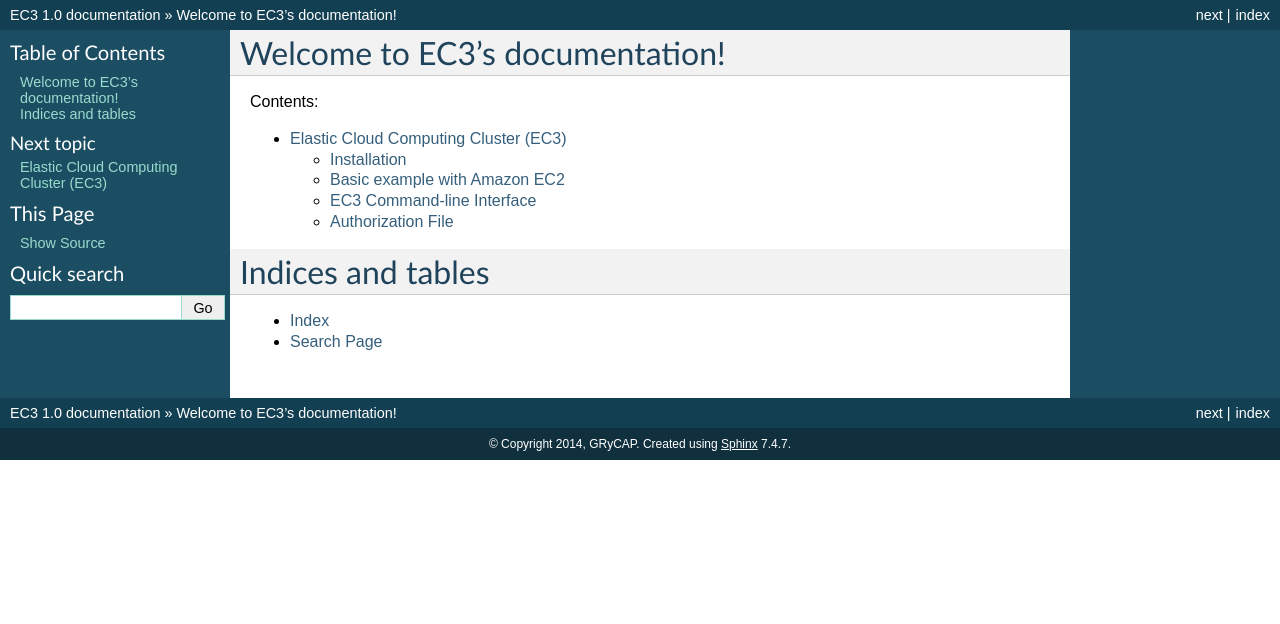
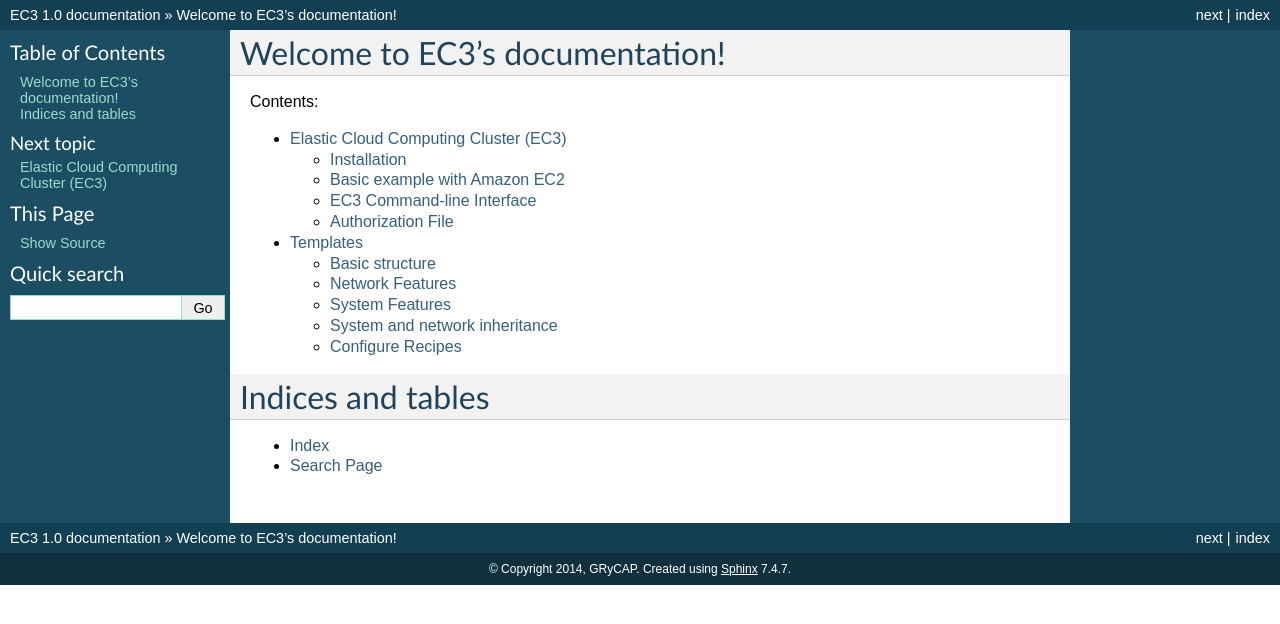
Before and after one commit to grycap/ec3, a Sphinx documentation site: the page built from doc/source/index.rst, in a window 1280 px wide. Shown: the top 624 px of the page. Built offline with Sphinx 7.4.7, drawn with Linux system fonts in a browser that asks for light colours; part of the change alters nothing that is shown.

Commit message:
Added documentation about template recipes.

```diff
--- a/doc/source/index.rst
+++ b/doc/source/index.rst
@@ -12,6 +12,7 @@ Contents:
    :maxdepth: 2
 
    ec3
+   templates
 
 Indices and tables
 ==================
--- /dev/null
+++ b/doc/source/templates.rst
@@ -0,0 +1,365 @@
+
+Templates
+=========
+
+ec3 recipes are described in a superset of `RADL`_, which is specification of virtual
+machines (e.g., instance type, disk images, networks, etc.) and contextualization
+scripts.
+
+Basic structure
+---------------
+
+An RADL document has the next general structure::
+
+   network <network_id> (<features>)
+
+   system <system_id> (<features>)
+
+   configure <configure_id> (<Ansible recipes>)
+
+   deploy <system_id> <num> [<cloud_id>]
+
+The keywords ``network``, ``system`` and ``configure`` assign some *features*
+or *recipes* to an identity ``<id>``. The features are a list of constrains
+separated by ``and``, and a constrain is form by
+``<feature name> <operator> <value>``. For instance::
+
+   system tomcat_node (
+      cpu.count = 4 and
+      memory.size >= 1024M and
+      net_interface.0.connection = 'net'
+   )
+
+This RADL defines a *system* with the feature ``cpu.count`` equal to four, the feature
+``memory.size`` greater or equal than ``1024M`` and with the feature
+``net_interface.0.connection`` bounded to ``'net'``.
+
+The ``deploy`` keyword is a request to deploy a number of virtual machines.
+Some identity of a cloud provider can be specified.
+
+Network Features
+----------------
+
+Under the keyword ``network`` there are the features describing a Local Area
+Network (LAN) that some virtual machines can share in order to communicate
+to themselves and to other external networks.
+The supported features are:
+
+``outbound = yes|no``
+   Indicate whether the IP that will have the virtual machines in this network
+   will be public (accessible from any external network) or private.
+   If ``yes``, IPs will be public, and if ``no``, they will be private.
+   The default value is ``no``.
+
+
+System Features
+---------------
+
+Under the keyword ``system`` there are the features describing a virtual
+machine.  The supported features are:
+
+``image_type = vmdk|qcow|qcow2|raw``
+   Constrain the virtual machine image disk format.
+
+``virtual_system_type = '<hypervisor>-<version>'``
+   Constrain the hypervisor and the version used to deploy the virtual machine.
+
+``price <=|=|=> <positive float value>``
+   Constrain the price per hour that will be paid, if the virtual machine is
+   deployed in a public cloud.
+
+``cpu.count <=|=|=> <positive integer value>``
+   Constrain the number of virtual CPUs in the virtual machine.
+
+``cpu.arch = i686|x86_64``
+   Constrain the CPU architecture.
+
+``cpu.performance <=|=|=> <positive float value>ECU|GCEU``
+   Constrain the total computational performance of the virtual machine.
+
+``memory.size <=|=|=> <positive integer value>B|K|M|G``
+   Constrain the amount of *RAM* memory (principal memory) in the virtual
+   machine.
+
+``net_interface.<netId>``
+   Features under this prefix refer to virtual network interface attached to
+   the virtual machine.
+
+``net_interface.<netId>.connection = <network id>``
+   Set the virtual network interface is connected to the LAN with ID
+   ``<network id>``.
+
+``net_interface.<netId>.ip = <IP>``
+   Set a static IP to the interface, if it is supported by the cloud provider.
+
+``net_interface.<netId>.dns_name = <string>``
+   Set the string as the DNS name for the IP assigned to this interface. If the
+   string contains ``#N#`` they are replaced by a number that is distinct for
+   every virtual machine deployed with this ``system`` description.
+
+``disk.<diskId>.<feature>``
+   Features under this prefix refer to virtual storage devices attached to
+   the virtual machine. ``disk.0`` refers to system boot device.
+
+``disk.<diskId>.image.url = <url>``
+   Set the source of the disk image. The URI designates the cloud provider:
+
+   * ``one://<server>:<port>/<image-id>``, for OpenNebula;
+   * ``ost://<server>:<port>/<ami-id>``, for OpenStack; and
+   * ``aws://<region>/<ami-id>``, for Amazon Web Service.
+
+   Either ``disk.0.image.url`` or ``disk.0.image.name`` must be set.
+
+``disk.<diskId>.image.name = <string>``
+   Set the source of the disk image by its name in the VMRC server.
+   Either ``disk.0.image.url`` or ``disk.0.image.name`` must be set.
+
+``disk.<diskId>.type = swap|iso|filesystem``
+   Set the type of the image.
+
+``disk.<diskId>.device = <string>``
+   Set the device name, if it is disk with no source set.
+
+``disk.<diskId>.size = <positive integer value>B|K|M|G``
+   Set the size of the disk, if it is a disk with no source set.
+
+``disk.0.free_size = <positive integer value>B|K|M|G``
+   Set the free space available in boot disk.
+
+``disk.<diskId>.os.name = linux|windows|mac os x``
+   Set the operating system associated to the content of the disk.
+
+``disk.<diskId>.os.flavour = <string>``
+   Set the operating system distribution, like ``ubuntu``, ``centos``,
+   ``windows xp`` and ``windows 7``.
+
+``disk.<diskId>.os.version = <string>``
+   Set the version of the operating system distribution, like ``12.04`` or
+   ``7.1.2``.
+
+``disk.0.os.credentials.username = <string>`` and ``disk.0.os.credentials.password = <string>``
+   Set a valid username and password to access the operating system.
+
+``disk.0.os.credentials.public_key = <string>`` and ``disk.0.os.credentials.private_key = <string>``
+   Set a valid public-private keypair to access the operating system.
+
+``disk.<diskId>.applications contains (name=<string>, version=<string>, preinstalled=yes|no)``
+   Set that the disk must have installed the application with name ``name``.
+   Optionally a version can be specified. Also if ``preinstalled`` is ``yes``
+   the application must have already installed; and if ``no``, the application
+   can be installed during the contextualization of the virtual machine if it
+   is not installed.
+
+System and network inheritance
+------------------------------
+
+It is possible to create a copy of a system or a network and to change and add some
+features. If feature ``ec3_inherit_from`` is presented, ec3 replaces that object by a
+copy of the object pointed out in ``ec3_inherit_from`` and appends the rest of the
+features.
+
+Next example shows a system ``wn_ec2`` that inherits features from system ``wn``::
+
+    system wn (
+        ec3_if_fail = 'wn_ec2' and
+        disk.0.image.url = 'one://myopennebula.com/999' and
+        net_interface.0.connection='public'
+    )
+
+    system wn_ec2 (
+        ec3_inherit_from = system wn and
+        disk.0.image.url = 'aws://us-east-1/ami-e50e888c' and
+        spot = 'yes' and
+        ec3_if_fail = ''
+    )
+
+The system ``wn_ec2`` that ec3 sends finally to IM is::
+
+    system wn_ec2 (
+        net_interface.0.connection='public' and
+        disk.0.image.url = 'aws://us-east-1/ami-e50e888c' and
+        spot = 'yes' and
+        ec3_if_fail = ''
+    )
+
+Configure Recipes
+-----------------
+
+Contextualization recipes are specified under the keyword ``configure``.
+Only Ansible recipes are supported currently. They are enclosed between the
+tags ``@begin`` and ``@end``, like that::
+
+   configure add_user1 (
+   @begin
+   ---
+     - tasks:
+       - user: name=user1   password=1234
+   @end
+   )
+
+Exported variables from IM
+^^^^^^^^^^^^^^^^^^^^^^^^^^
+
+To easy some contextualization tasks, IM publishes a set of variables that
+can be accessed by the recipes and have information about the virtual machine.
+
+``IM_NODE_HOSTNAME``
+   Hostname of the virtual machine (without the domain).
+
+``IM_NODE_DOMAIN``
+   Domain name of the virtual machine.
+
+``IM_NODE_FQDN``
+   Complete FQDN of the virtual machine.
+
+``IM_NODE_NUM``
+   The value of the substitution ``#N#`` in the virtual machine.
+
+``IM_MASTER_HOSTNAME``
+   Hostname (without the domain) of the virtual machine doing the *master*
+   role.
+
+``IM_MASTER_DOMAIN``
+   Domain name of the virtual machine doing the *master* role.
+
+``IM_MASTER_FQDN``
+   Complete FQDN of the virtual machine doing the *master* role.
+
+Including a recipe from another
+^^^^^^^^^^^^^^^^^^^^^^^^^^^^^^^
+
+The next RADL defines two recipes and one of them (``add_user1``) is called by
+the other (``add_torque``)::
+
+   configure add_user1 (
+   @begin
+   ---
+     - tasks:
+       - user: name=user1   password=1234
+   @end
+   )
+
+   configure add_torque (
+   @begin
+   ---
+     - tasks:
+       - include: add_user1.yml
+       - yum: name=torque-client,torque-server state=installed
+   @end
+   )
+
+Including file content
+^^^^^^^^^^^^^^^^^^^^^^
+
+If in a ``vars`` map a variable has a map with key ``ec3_file``, ec3 replaces the map by
+the content of file in the value.
+
+For instance, there is a file ``slurm.conf`` with content::
+
+    ControlMachine=slurmserver
+    AuthType=auth/munge
+    CacheGroups=0
+
+The next ansible recipe will copy the content of ``slurm.conf`` into
+``/etc/slurm-llnl/slurm.conf``::
+
+    configure front (
+    @begin
+      - vars:
+          SLURM_CONF_FILE:
+            ec3_file: slurm.conf
+        tasks:
+        - copy:
+            dest: /etc/slurm-llnl/slurm.conf
+            content: "{{SLURM_CONF_FILE}}"
+    @end
+    )
+
+.. warning::
+    Avoid to use variables with file content in compact expressions like this::
+
+        - copy: dest=/etc/slurm-llnl/slurm.conf content={{SLURM_CONF_FILE}}
+
+Include RADL content
+^^^^^^^^^^^^^^^^^^^^
+
+Maps with keys ``ec3_xpath`` and ``ec3_jpath`` are useful to refer RADL objects and
+features from Ansible vars. The difference is that ``ec3_xpath`` prints the object in RADL
+format as string, and ``ec3_jpath`` prints objects as YAML maps.  Both keys support the
+next paths:
+
+* ``/<class>/*``: refer to all objects with that ``<class>`` and its references; e.g.,
+  ``/system/*`` and ``/network/*``.
+* ``/<class>/<id>`` refer to an object of class ``<class>`` with id ``<id>``, including
+  its references; e.g., ``/system/front``, ``/network/public``.
+* ``/<class>/<id>/*`` refer to an object of class ``<class>`` with id ``<id>``, without
+  references; e.g., ``/system/front/*``, ``/network/public/*``
+
+
+Consider the next example::
+
+    network public ( )
+
+    system front (
+        net_interface.0.connection = 'public' and
+        net_interface.0.dns_name = 'slurmserver' and
+        queue_system = 'slurm'
+    )
+
+    system wn (
+      net_interface.0.connection='public'
+    )
+
+    configure slum_rocks (
+    @begin
+      - vars:
+            JFRONT_AST:
+                ec3_jpath: /system/front/*
+            XFRONT:
+                ec3_xpath: /system/front
+        tasks:
+        - copy: dest=/tmp/front.radl
+          content: "{{XFRONT}}"
+          when: JFRONT_AST.queue_system == "slurm"
+    @end
+    )
+
+RADL configure ``slurm_rocks`` is transformed into::
+
+    configure slum_rocks (
+    @begin
+    - vars:
+        JFRONT_AST:
+          class: system
+          id: front
+          net_interface.0.connection:
+            class: network
+            id: public
+            reference: true
+          net_interface.0.dns_name: slurmserver
+          queue_system: slurm
+        XFRONT: |
+           network public ()
+           system front (
+              net_interface.0.connection = 'public' and
+              net_interface.0.dns_name = 'slurmserver' and
+              queue_system = 'slurm'
+           )
+      tasks:
+      - content: '{{XFRONT}}'
+        copy: dest=/tmp/front.radl
+        when: JFRONT_AST.queue_system == "slurm"
+    @end
+    )
+
+.. _`CLUES`: http://www.grycap.upv.es/clues/
+.. _`RADL`: http://www.grycap.upv.es/im/doc/radl.html
+.. _`TORQUE`: http://www.adaptivecomputing.com/products/open-source/torque
+.. _`MAUI`: http://www.adaptivecomputing.com/products/open-source/maui/
+.. _`SLURM`: http://slurm.schedmd.com/
+.. _`Scientific Linux`: https://www.scientificlinux.org/
+.. _`Ubuntu`: http://www.ubuntu.com/
+.. _`OpenNebula`: http://www.opennebula.org/
+.. _`OpenStack`: http://www.openstack.org/
+.. _`Amazon Web Services`: https://aws.amazon.com/
+.. _`IM`: https://github.com/grycap/im
```
